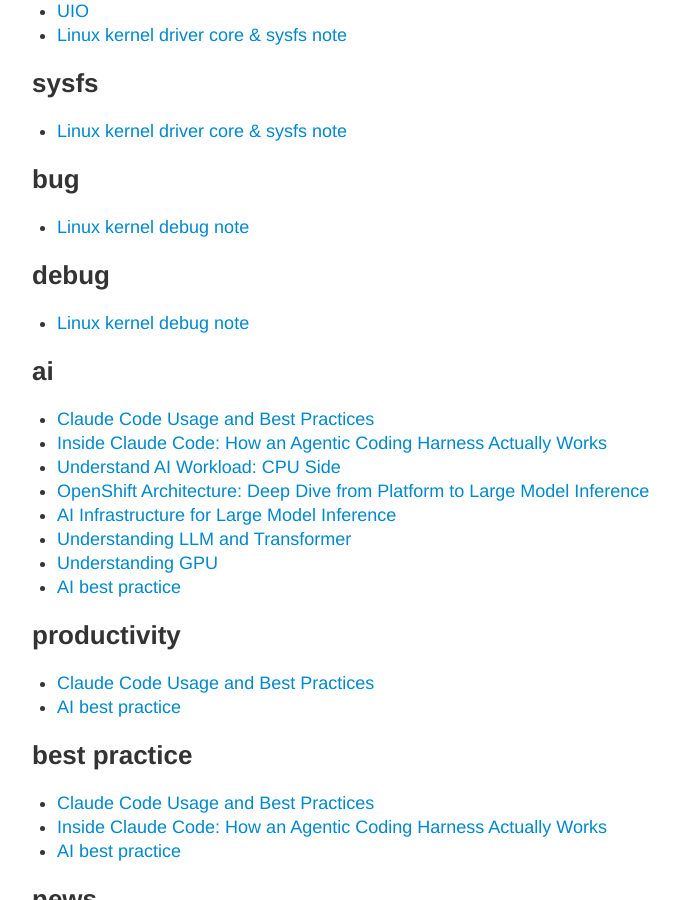
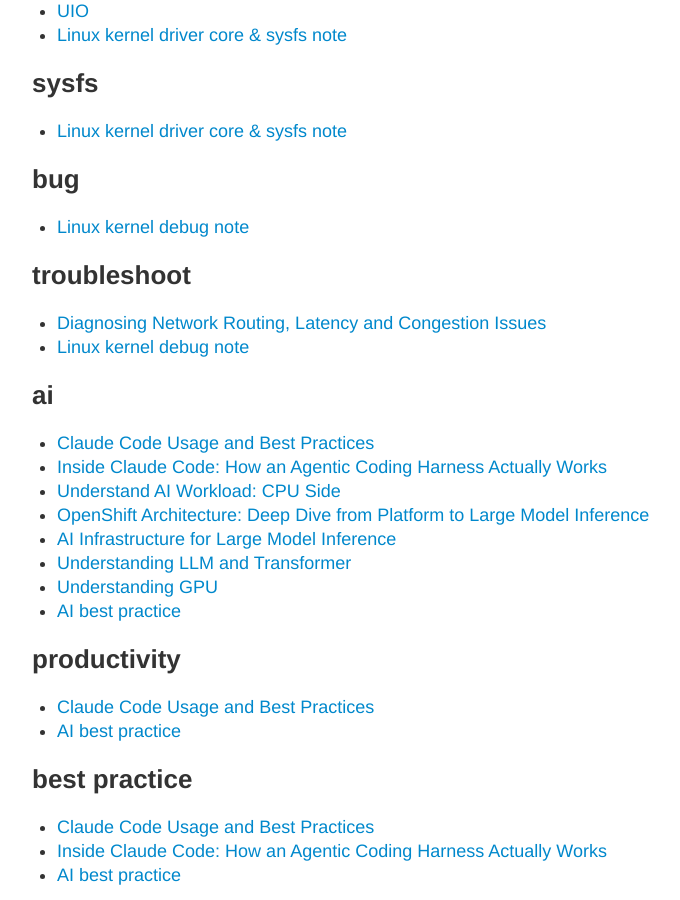
Before and after one commit to ming1/ming1.github.io, a Jekyll site: the page built from tags.html, in a window 1280 px wide and 900 px high, scrolled down 6867 px. Shown: the whole window, without its empty margins (8-688 px from the left). Built offline with Jekyll 4.4.1, drawn with Linux system fonts in a browser that asks for light colours; Markdown is read by kramdown in place of the engine named in the settings; a style sheet for code colours, icons or effects is not loaded; some of the changed text lies outside the part shown.

Commit message:
posts: unify 'debug' and 'troubleshooting' tags into 'troubleshoot'

```diff
--- a/_posts/2025-03-04-linux-kernel-debug.md
+++ b/_posts/2025-03-04-linux-kernel-debug.md
@@ -1,7 +1,7 @@
 ---
 title: Linux kernel debug note
 category: tech
-tags: [linux kernel, bug, debug]
+tags: [linux kernel, bug, troubleshoot]
 ---
 
 Title: Linux kernel debug note
--- a/_posts/2026-05-09-network-diagnostics.md
+++ b/_posts/2026-05-09-network-diagnostics.md
@@ -1,7 +1,7 @@
 ---
 title: Diagnosing Network Routing, Latency and Congestion Issues
 category: tech
-tags: [network, diagnostics, linux, troubleshooting]
+tags: [network, diagnostics, linux, troubleshoot]
 ---
 
 * TOC
```
